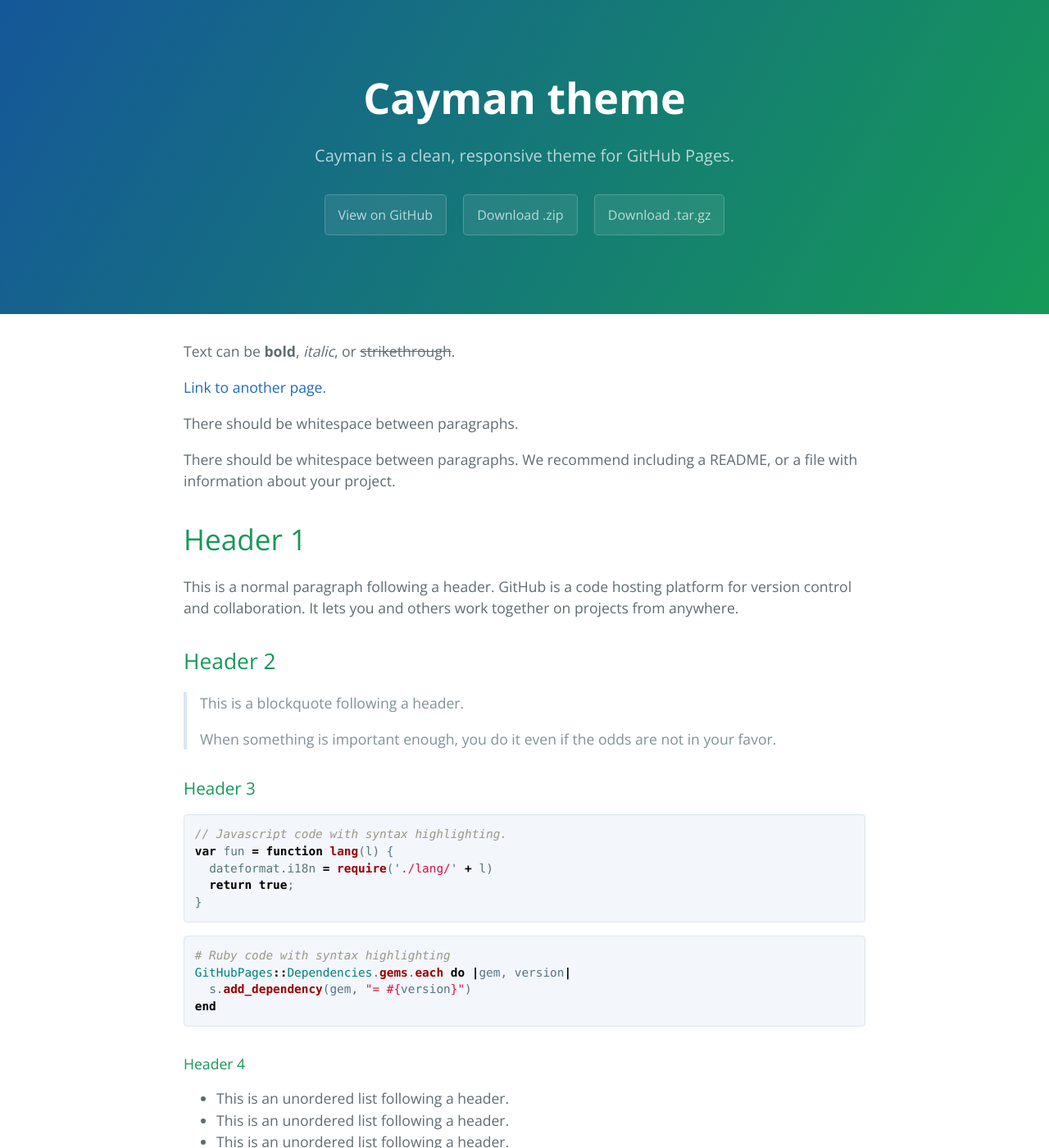
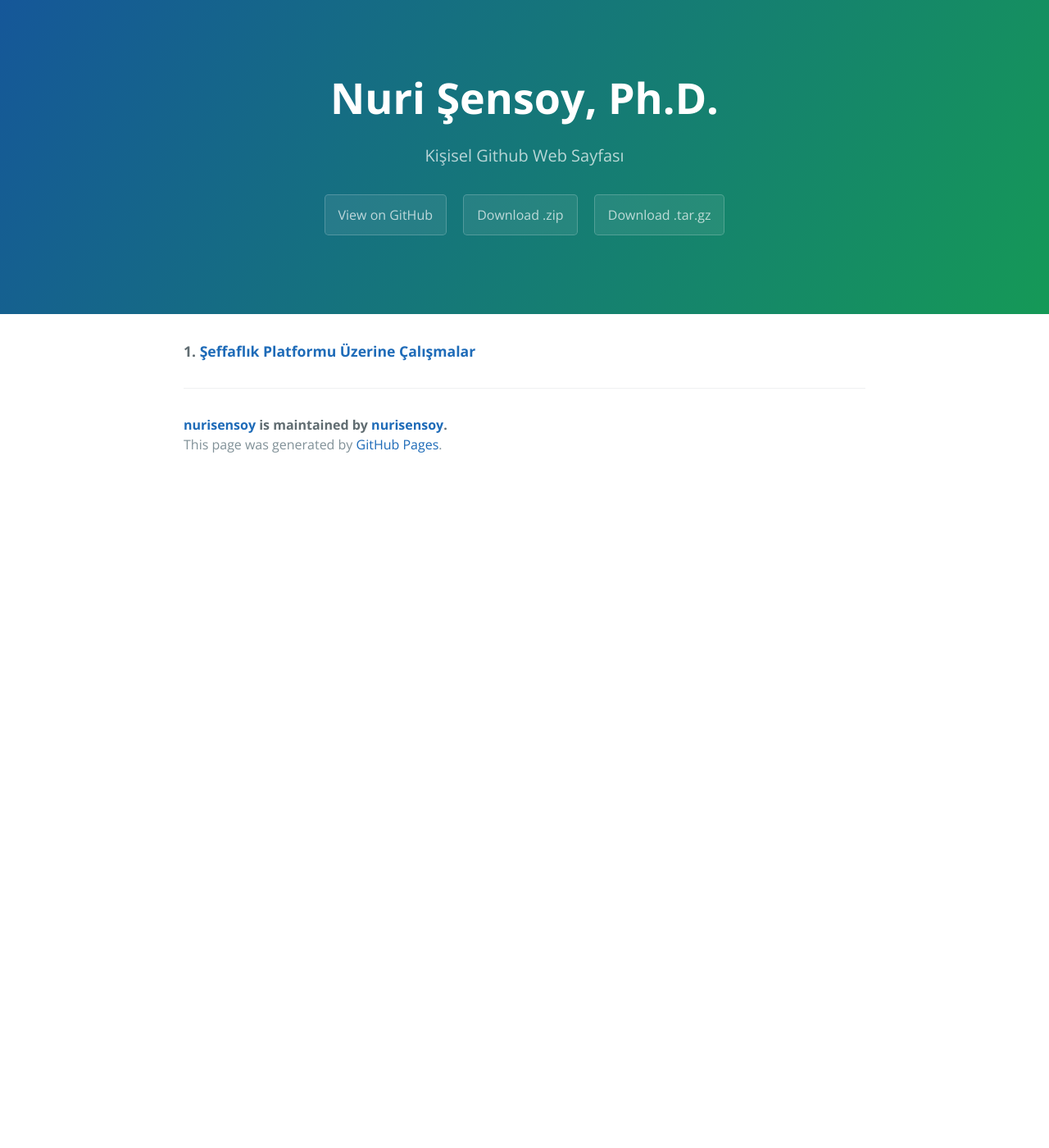
Before and after one commit to nurisensoy/nurisensoy, a Jekyll site: the page built from index.md, in a window 1280 px wide and 1400 px high. Shown: the whole window at 82% size. Built offline with Jekyll 4.4.1, drawn with Linux system fonts in a browser that asks for light colours; some of the changed text lies outside the part shown.

Commit message:
multi-page try

````diff
--- a/index.md
+++ b/index.md
@@ -1,123 +1,7 @@
 ---
 layout: default
+title: Nuri Şensoy, Ph.D.
+description: Kişisel Github Web Sayfası
 ---
 
-Text can be **bold**, _italic_, or ~~strikethrough~~.
-
-[Link to another page](./another-page.html).
-
-There should be whitespace between paragraphs.
-
-There should be whitespace between paragraphs. We recommend including a README, or a file with information about your project.
-
-# Header 1
-
-This is a normal paragraph following a header. GitHub is a code hosting platform for version control and collaboration. It lets you and others work together on projects from anywhere.
-
-## Header 2
-
-> This is a blockquote following a header.
->
-> When something is important enough, you do it even if the odds are not in your favor.
-
-### Header 3
-
-```js
-// Javascript code with syntax highlighting.
-var fun = function lang(l) {
-  dateformat.i18n = require('./lang/' + l)
-  return true;
-}
-```
-
-```ruby
-# Ruby code with syntax highlighting
-GitHubPages::Dependencies.gems.each do |gem, version|
-  s.add_dependency(gem, "= #{version}")
-end
-```
-
-#### Header 4
-
-*   This is an unordered list following a header.
-*   This is an unordered list following a header.
-*   This is an unordered list following a header.
-
-##### Header 5
-
-1.  This is an ordered list following a header.
-2.  This is an ordered list following a header.
-3.  This is an ordered list following a header.
-
-###### Header 6
-
-| head1        | head two          | three |
-|:-------------|:------------------|:------|
-| ok           | good swedish fish | nice  |
-| out of stock | good and plenty   | nice  |
-| ok           | good `oreos`      | hmm   |
-| ok           | good `zoute` drop | yumm  |
-
-### There's a horizontal rule below this.
-
-* * *
-
-### Here is an unordered list:
-
-*   Item foo
-*   Item bar
-*   Item baz
-*   Item zip
-
-### And an ordered list:
-
-1.  Item one
-1.  Item two
-1.  Item three
-1.  Item four
-
-### And a nested list:
-
-- level 1 item
-  - level 2 item
-  - level 2 item
-    - level 3 item
-    - level 3 item
-- level 1 item
-  - level 2 item
-  - level 2 item
-  - level 2 item
-- level 1 item
-  - level 2 item
-  - level 2 item
-- level 1 item
-
-### Small image
-
-![Octocat](https://github.githubassets.com/images/icons/emoji/octocat.png)
-
-### Large image
-
-![Branching](https://guides.github.com/activities/hello-world/branching.png)
-
-
-### Definition lists can be used with HTML syntax.
-
-<dl>
-<dt>Name</dt>
-<dd>Godzilla</dd>
-<dt>Born</dt>
-<dd>1952</dd>
-<dt>Birthplace</dt>
-<dd>Japan</dd>
-<dt>Color</dt>
-<dd>Green</dd>
-</dl>
-
-```
-Long, single-line code blocks should not wrap. They should horizontally scroll if they are too long. This line should be long enough to demonstrate this.
-```
-
-```
-The final element.
-```
+**1. [Şeffaflık Platformu Üzerine Çalışmalar](https://nurisensoy.github.io/seffaflikplatformu/seffaflik_platformu)**
````
Also changed, not shown: nedir.md (+1 -1 lines), seffaflik_platformu.md (+6 -0 lines).
